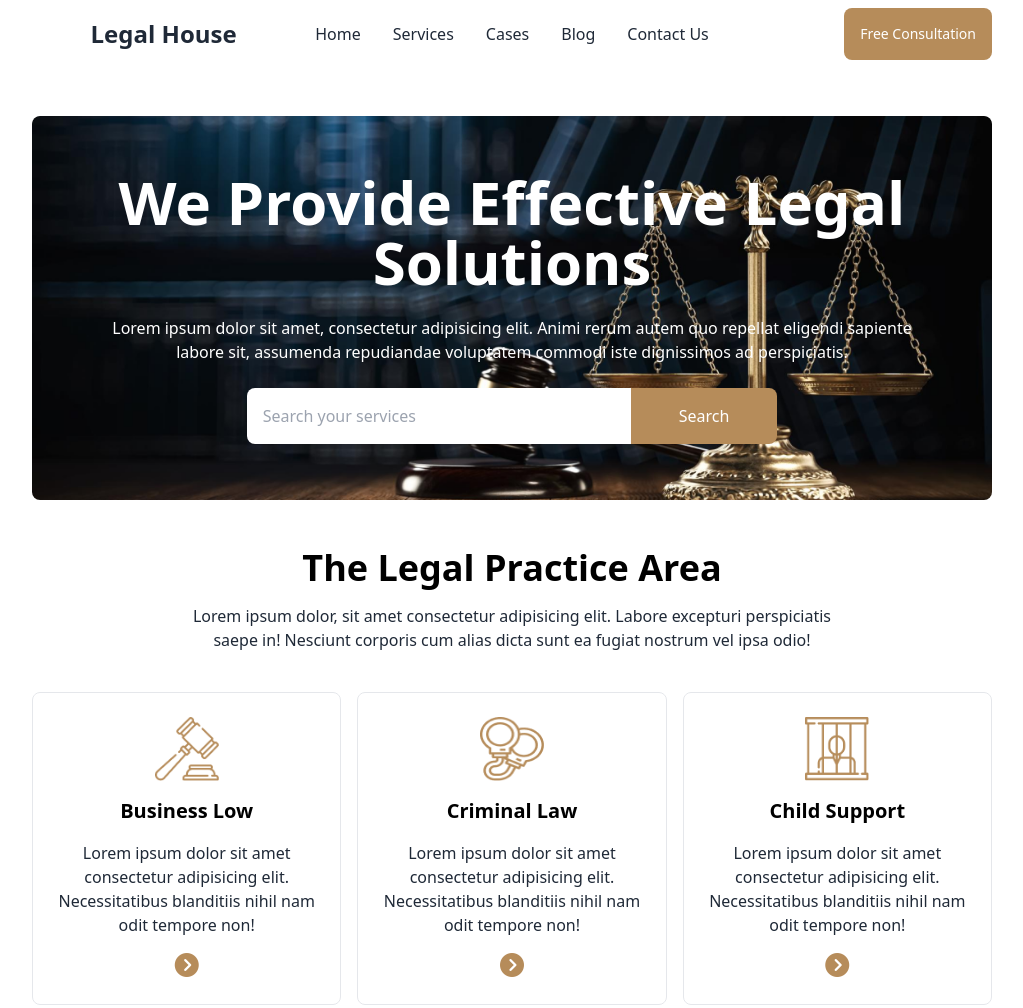
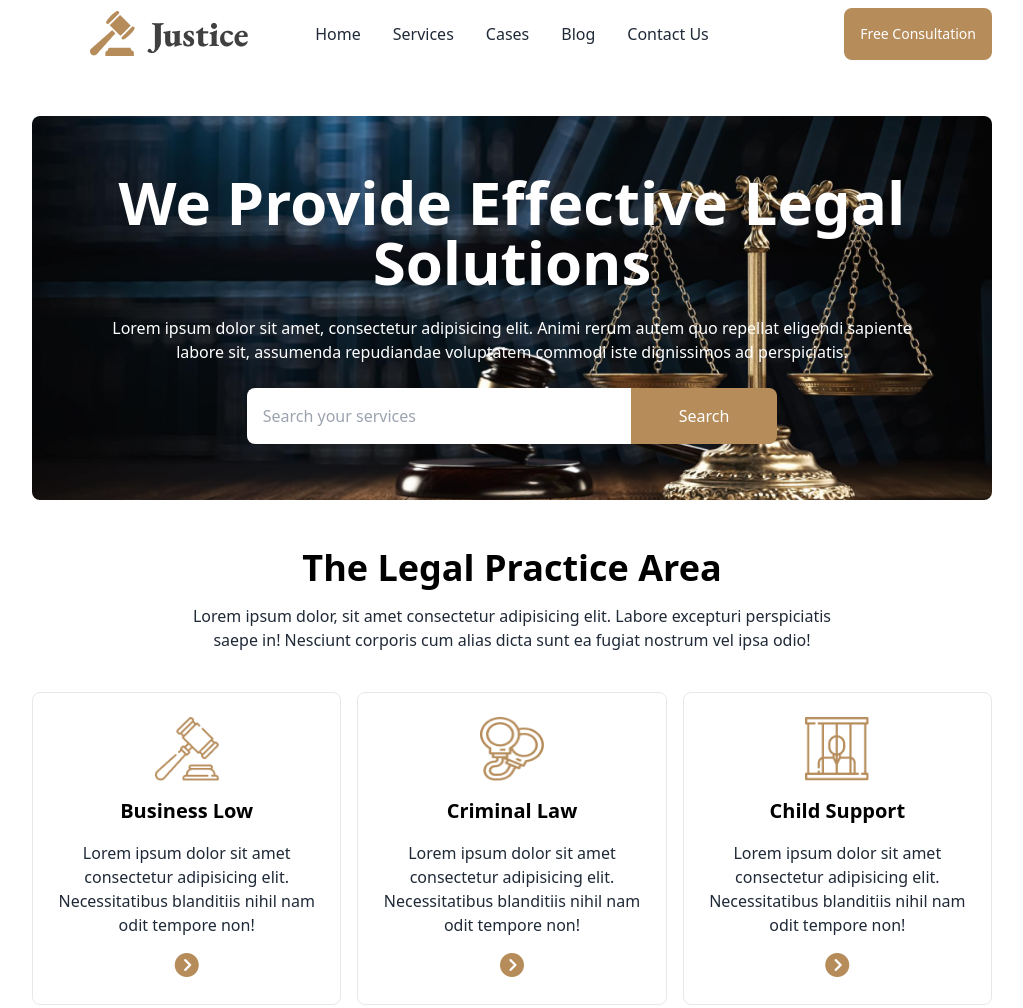
Before and after one commit to faridalam61/legal-house-tailwind, a website: page index.html in a window 1280 px wide. Shown: the top 1008 px of the page, without its empty margins (128-1151 px from the left). Drawn offline with Linux system fonts and the light colour scheme.

Commit message:
Header logo added

```diff
--- a/index.html
+++ b/index.html
@@ -24,7 +24,7 @@
               <li><a>Contact Us</a></li>
             </ul>
           </div>
-          <a class="normal-case font-bold text-2xl mx-auto">Legal House</a>
+          <a class="normal-case font-bold text-2xl mx-auto"><img src="./images/logo2.png" class="ml-3" alt=""></a>
         </div>
         <div class="navbar-center hidden lg:flex">
           <ul class="menu menu-horizontal px-1">
```
Also changed, not shown: css/styles.css.
